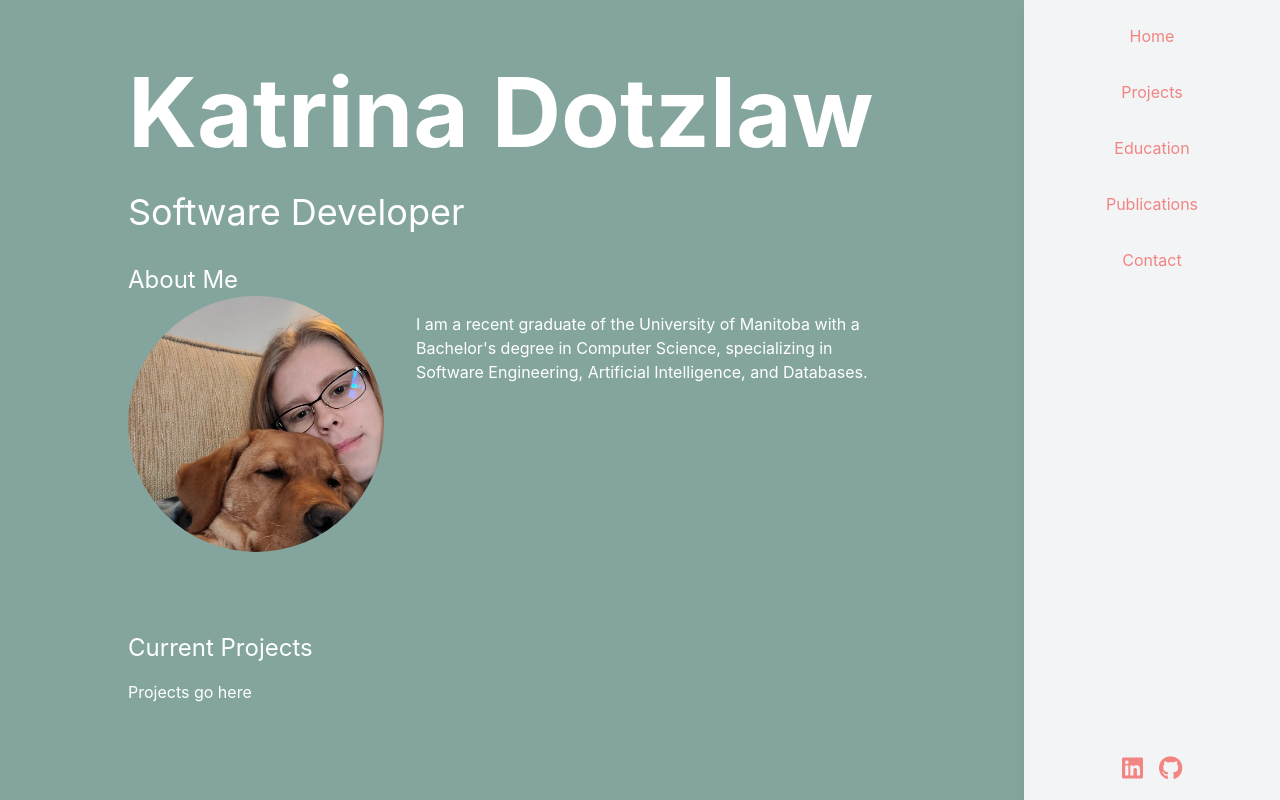
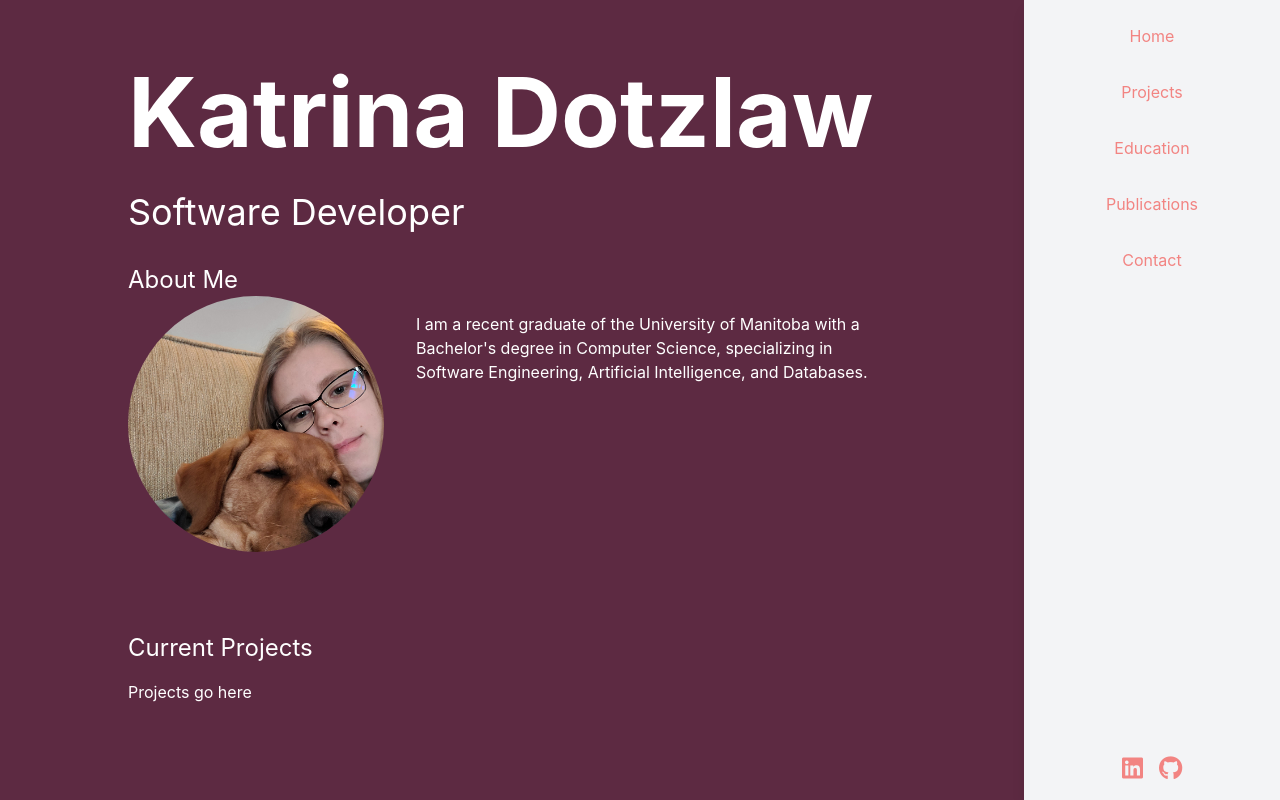
Before and after one commit to kdotzlaw/website, a React (Create React App) app in the folder portfolio-website/: page / in a window 1280 px wide. Built offline with nearby package versions, Linux system fonts and the light colour scheme.

Commit message:
color palette changes

```diff
--- a/portfolio-website/src/styles/Home.css
+++ b/portfolio-website/src/styles/Home.css
@@ -1,5 +1,6 @@
 #body{
-    background-color: #84A59D;
+    /*background-color: #84A59D;*/
+    background-color: #5D2A42;
     color: white;
     position:relative;
 }
@@ -8,7 +9,7 @@
     color:white;
 }
 #text-link:hover{
-    color: #F5CAC3;
+    color: #FCB1A6;
 }
 
 #header-indv-project{
--- a/portfolio-website/src/styles/index.css
+++ b/portfolio-website/src/styles/index.css
@@ -6,7 +6,7 @@ body {
   -webkit-font-smoothing: antialiased;
   -moz-osx-font-smoothing: grayscale;
 
-  background-color:  #84A59D;
+  background-color:  #5D2A42;
 
 }
 
```
